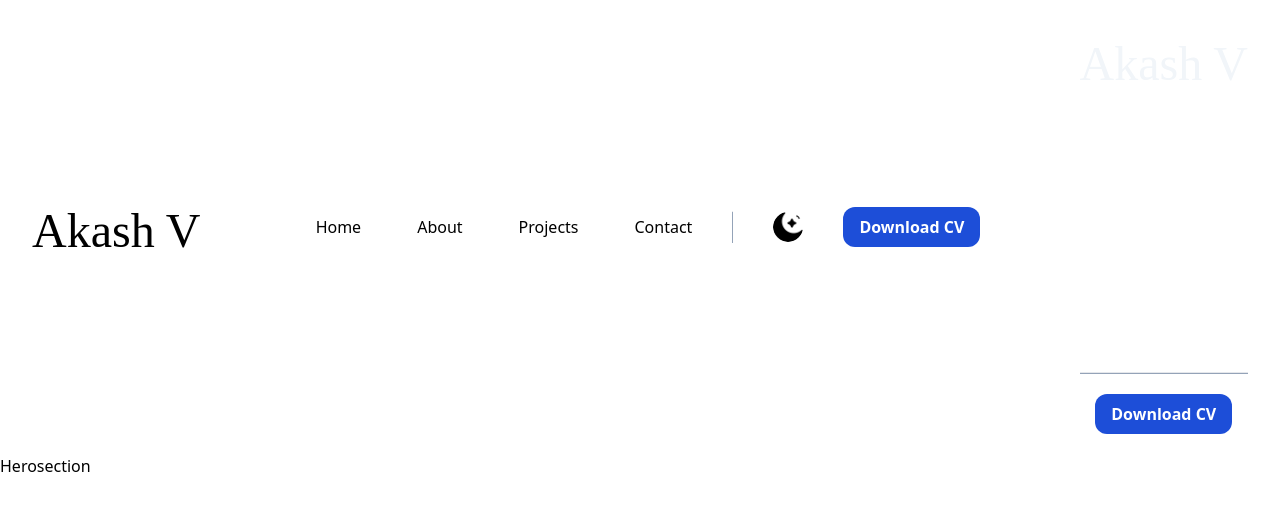
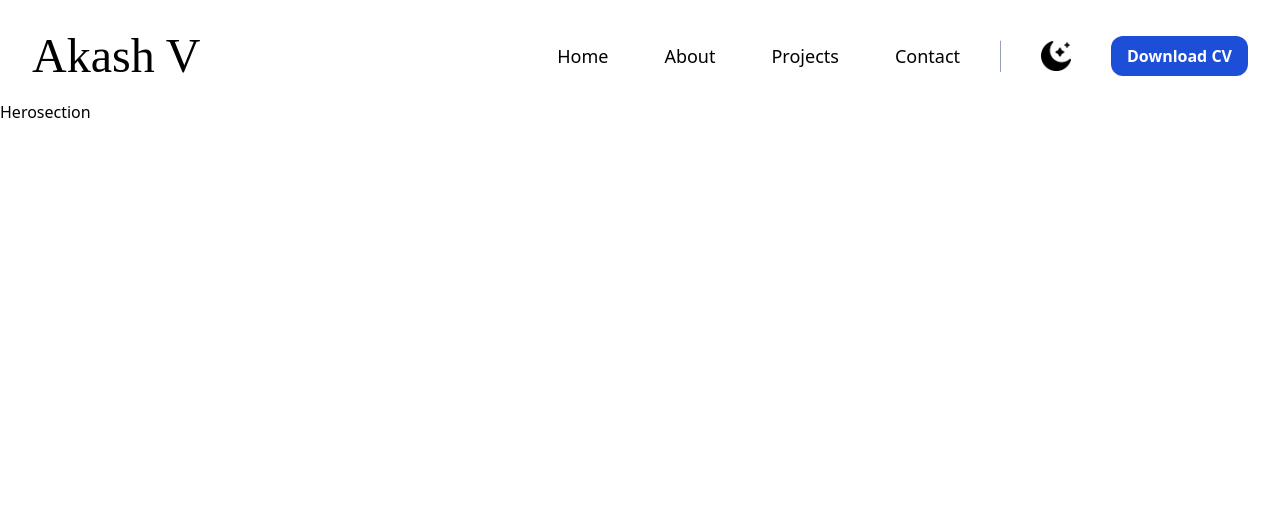
Before and after one commit to Akash-Shetty-85/portfolio, a React (Vite) app: page / in a window 1280 px wide. Shown: the top 510 px of the page. Built offline with nearby package versions, Linux system fonts and the light colour scheme; a web font is replaced by a local one.

Commit message:
navbar with side bar working proper

```diff
--- a/src/Components/Navbar/ToggleSwitch.css
+++ b/src/Components/Navbar/ToggleSwitch.css
@@ -6,7 +6,7 @@
 }
 
 .switch input {
-    opacity: 0;
+    opacity: 1;
     width: 0;
     height: 0;
 }
@@ -18,7 +18,7 @@
     left: 0;
     right: 0;
     bottom: 0;
-    background-color: #ffffff;
+    /* background-color: #ffffff; */
     background-image: url('./Assests/moon.png');
     background-size: cover;
     background-position: center center;
@@ -32,8 +32,8 @@
     content: '';
     height: 30px;
     width: 30px;
-    -webkit-transition: 0.3s;
-    transition: 0.3s;
+    -webkit-transition:background-image 0.3s ease-in-out;
+    transition:background-image 0.3s ease-in-out;
     border-radius: 50%;
 }
 
@@ -50,7 +50,7 @@ input:focus + .slider {
 
 /* Rounded sliders */
 .slider.round {
-    border-radius: 20px;
+    border-radius: 5px;
 }
 
 .slider.round:before {
--- a/src/Components/Navbar/index.jsx
+++ b/src/Components/Navbar/index.jsx
@@ -27,14 +27,14 @@ const Navbar = ({ sections }) => {
   };
 
   return (
-    <div className={`flex flex-row md:flex-row justify-between items-center px-2 md:px-8 py-3 md:py-5 ${isDarkTheme ? 'dark-theme' : 'light-theme'}`}>
-      <div className='nav-logo text-3xl md:text-5xl mb-4 md:mb-0 mt-2 items-center'>
+    <div className={`flex flex-row md:flex-row justify-between items-center px-2 mt-3 md:px-8 py-3 md:py-5 ${isDarkTheme ? 'dark-theme' : 'light-theme'}`}>
+      <div className='nav-logo text-3xl md:text-5xl  md:mb-0 items-center'>
         Akash V
       </div>
 
       <div className='hidden md:flex flex-wrap items-center gap-x-10'>
         {sections.map((section) => (
-          <div key={section.id} className='mb-2 md:mb-0 md:ml-4'>
+          <div key={section.id} className='mb-2 md:mb-0 md:ml-4 text-lg font-medium '>
             {section.section}
           </div>
         ))}
@@ -56,7 +56,7 @@ const Navbar = ({ sections }) => {
         </button>
       </div>
 
-      <div className={`sidebar ${showSidebar ? 'active' : ''}`}>
+      <div className={`sidebar ${showSidebar ? 'active' : ''} md:hidden`}>
         <div className='nav-logo text-5xl md:text-5xl mb-7 mt-5 flex items-center justify-center text-slate-100'>
           Akash V
         </div>
--- a/src/Components/Navbar/navbar.css
+++ b/src/Components/Navbar/navbar.css
@@ -1,6 +1,7 @@
 .nav-logo {
     font-family: 'Smooch', cursive;
   }
+
 
   @media (max-width: 768px) {
     .sidebar {
```
